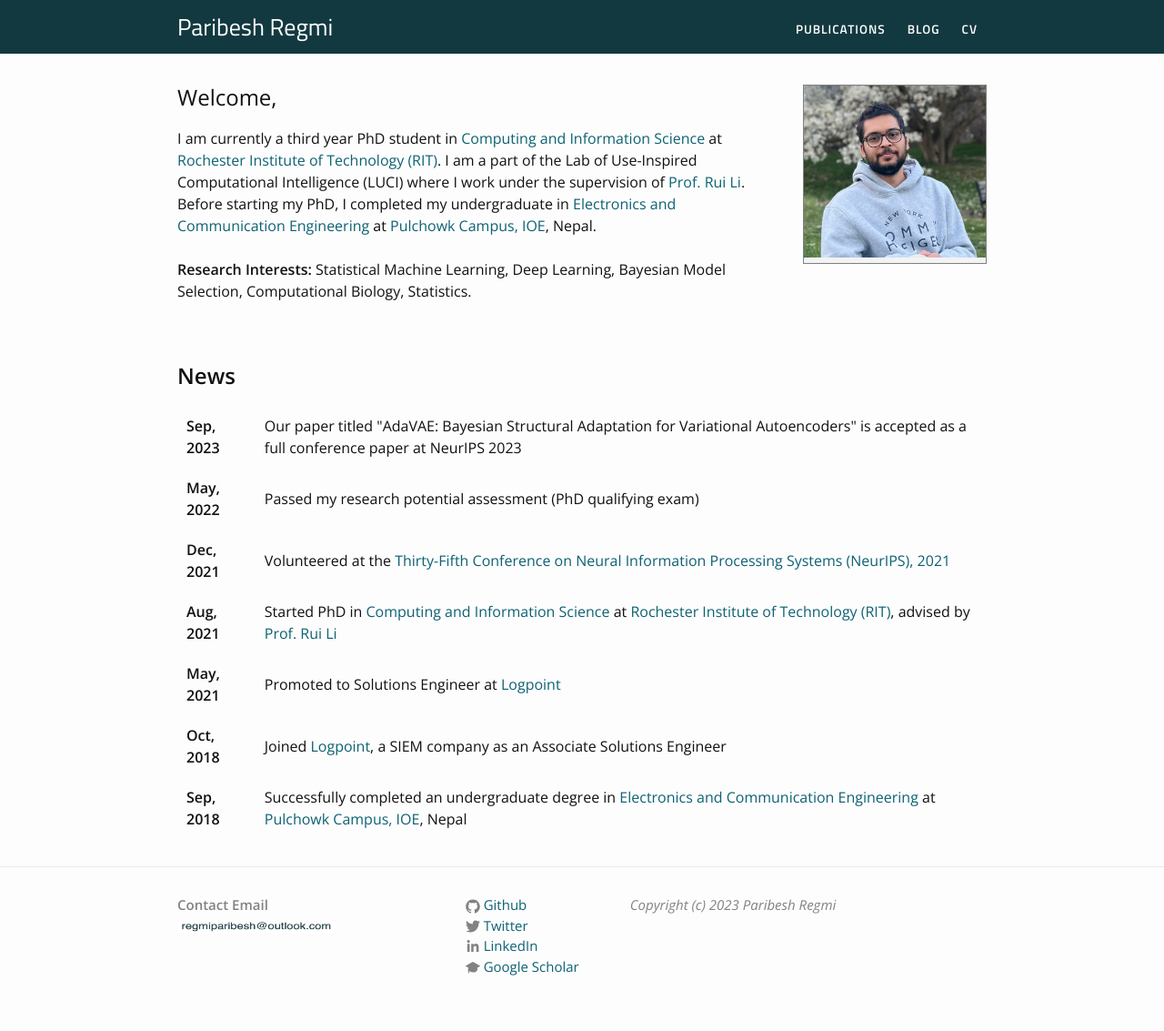
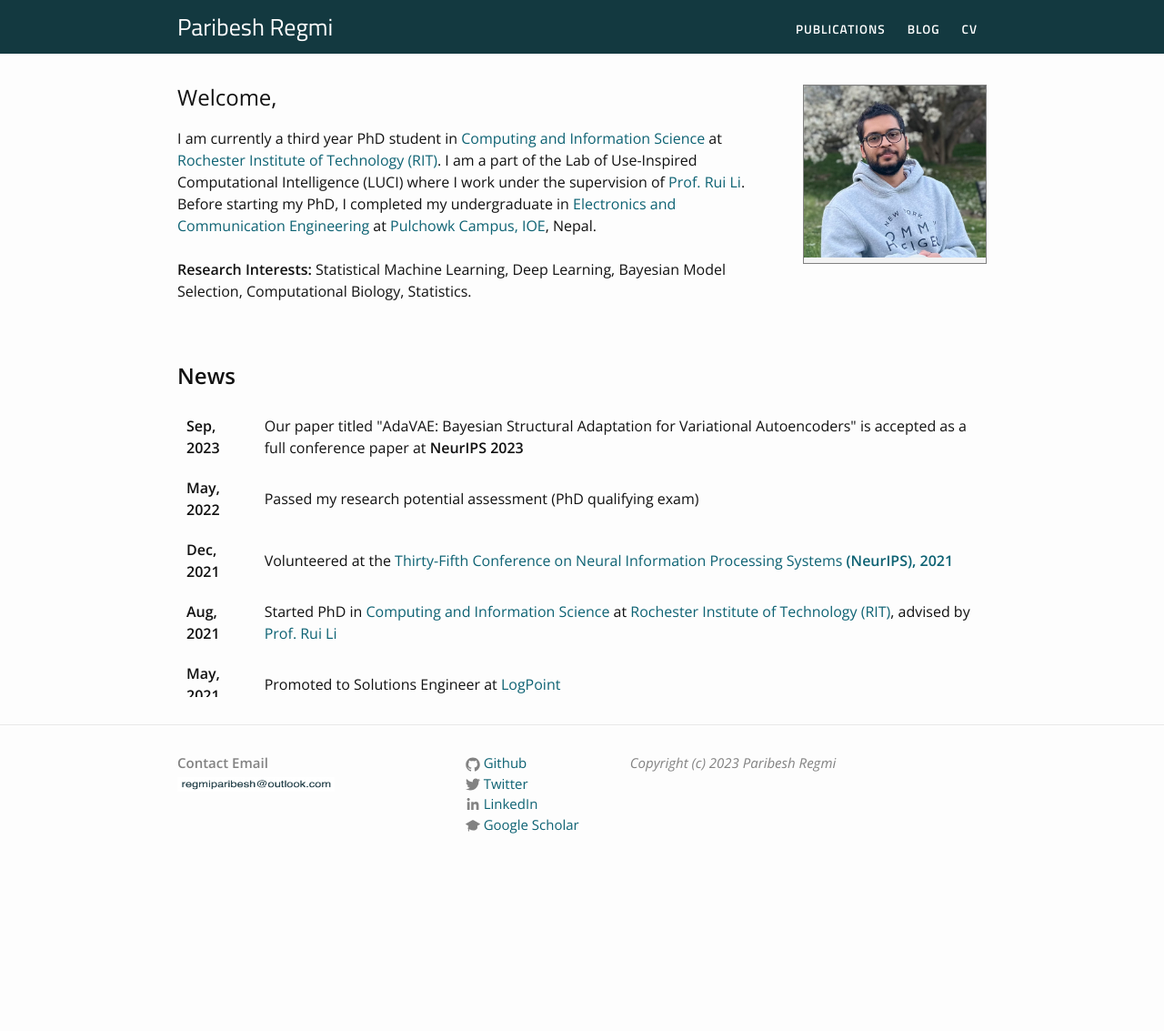
Before and after one commit to paribeshregmi/paribeshregmi.github.io, a Jekyll site: the page built from index.markdown, in a window 1280 px wide. Shown: the whole page at 91% size. Built offline with Jekyll 4.4.1, drawn with Linux system fonts in a browser that asks for light colours; after the commit the page ends 977 px from its top, so only the background shows below that.

Commit message:
Update index.markdown

```diff
--- a/index.markdown
+++ b/index.markdown
@@ -22,33 +22,35 @@ layout: default
 <h2>
  <b>News</b>
  </h2>
-
- <table>
-  <tr>
-    <td><b>Sep, 2023</b></td>
-    <td> Our paper titled "AdaVAE: Bayesian Structural Adaptation for Variational Autoencoders" is accepted as a full conference paper at NeurIPS 2023</td>
-  </tr>
-  <tr>
-    <td><b>May, 2022</b></td>
-    <td> Passed my research potential assessment (PhD qualifying exam)</td>
-  </tr>
-  <tr>
-    <td><b>Dec, 2021</b></td>
-    <td> Volunteered at the <a href="https://nips.cc/Conferences/2021" target="_blank" rel="noopener noreferrer"> Thirty-Fifth Conference on Neural Information Processing Systems (NeurIPS), 2021</a> </td>
-  </tr>
-  <tr>
-    <td><b>Aug, 2021</b></td>
-    <td> Started PhD in <a href="https://www.rit.edu/computing/study/computing-and-information-sciences-phd" target="_blank" rel="noopener noreferrer">Computing and Information Science</a> at <a href="https://www.rit.edu/" target="_blank" rel="noopener noreferrer">Rochester Institute of Technology (RIT)</a>, advised by <a href="https://ruililuci.com/" target="_blank" rel="noopener noreferrer">Prof. Rui Li</a></td>
-  </tr>
-  <tr>
-    <td><b>May, 2021</b></td>
-    <td>Promoted to Solutions Engineer at <a href="https://www.logpoint.com/en/" target="_blank" rel="noopener noreferrer">Logpoint</a></td>
-  </tr>
-  <tr>
-    <td><b>Oct, 2018</b></td>
-    <td>Joined <a href="https://www.logpoint.com/en/" target="_blank" rel="noopener noreferrer">Logpoint</a>, a SIEM company as an Associate Solutions Engineer</td>
-  </tr>
-  <tr>
-    <td><b>Sep, 2018</b></td>
-    <td>Successfully completed an undergraduate degree in <a href="http://doece.pcampus.edu.np/" target="_blank" rel="noopener noreferrer"> Electronics and Communication Engineering</a> at <a href="https://pcampus.edu.np/" target="_blank" rel="noopener noreferrer">Pulchowk Campus, IOE</a>, Nepal </td>
-  </tr>
+ <div class="updates" style="height: 20em; overflow-y: scroll;">
+     <table>
+      <tr>
+        <td><b>Sep, 2023</b></td>
+        <td> Our paper titled "AdaVAE: Bayesian Structural Adaptation for Variational Autoencoders" is accepted as a full conference paper at <b>NeurIPS 2023</b></td>
+      </tr>
+      <tr>
+        <td><b>May, 2022</b></td>
+        <td> Passed my research potential assessment (PhD qualifying exam)</td>
+      </tr>
+      <tr>
+        <td><b>Dec, 2021</b></td>
+        <td> Volunteered at the <a href="https://nips.cc/Conferences/2021" target="_blank" rel="noopener noreferrer"> Thirty-Fifth Conference on Neural Information Processing Systems <b>(NeurIPS), 2021</b></a> </td>
+      </tr>
+      <tr>
+        <td><b>Aug, 2021</b></td>
+        <td> Started PhD in <a href="https://www.rit.edu/computing/study/computing-and-information-sciences-phd" target="_blank" rel="noopener noreferrer">Computing and Information Science</a> at <a href="https://www.rit.edu/" target="_blank" rel="noopener noreferrer">Rochester Institute of Technology (RIT)</a>, advised by <a href="https://ruililuci.com/" target="_blank" rel="noopener noreferrer">Prof. Rui Li</a></td>
+      </tr>
+      <tr>
+        <td><b>May, 2021</b></td>
+        <td>Promoted to Solutions Engineer at <a href="https://www.logpoint.com/en/" target="_blank" rel="noopener noreferrer">LogPoint</a></td>
+      </tr>
+      <tr>
+        <td><b>Oct, 2018</b></td>
+        <td>Joined <a href="https://www.logpoint.com/en/" target="_blank" rel="noopener noreferrer">LogPoint</a>, a SIEM company as an Associate Solutions Engineer</td>
+      </tr>
+      <tr>
+        <td><b>Sep, 2018</b></td>
+        <td>Successfully completed an undergraduate degree in <a href="http://doece.pcampus.edu.np/" target="_blank" rel="noopener noreferrer"> Electronics and Communication Engineering</a> at <a href="https://pcampus.edu.np/" target="_blank" rel="noopener noreferrer">Pulchowk Campus, IOE</a>, Nepal </td>
+      </tr>
+     </table>
+ </div>
```
